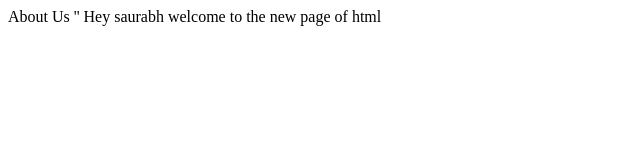
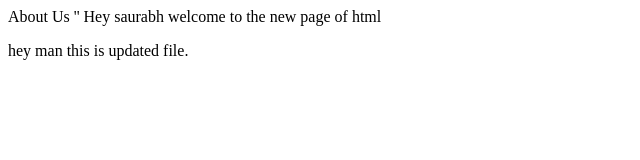
Before and after one commit to saurabhkhandelwal5796/html.demo, a plain HTML site: page aboutus.html in a window 1280 px wide. Shown: the whole page, without its empty margins (0-640 px from the left). Drawn offline with Linux system fonts and the light colour scheme.

Commit message:
updated trial

```diff
--- a/aboutus.html
+++ b/aboutus.html
@@ -5,5 +5,6 @@
 
             Hey saurabh welcome to the new page of html
         </p>
+        <p> hey man this is updated file.</p>
     </body>
 </html>
```
